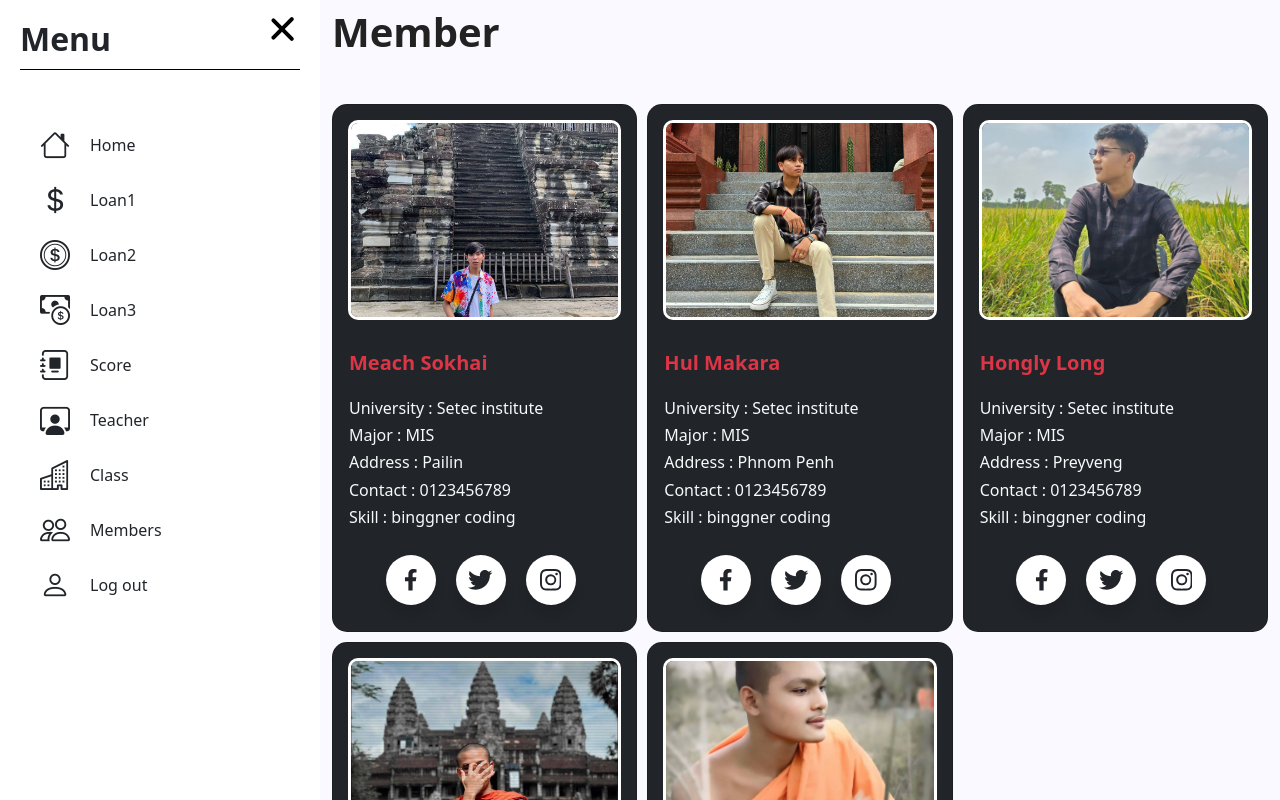
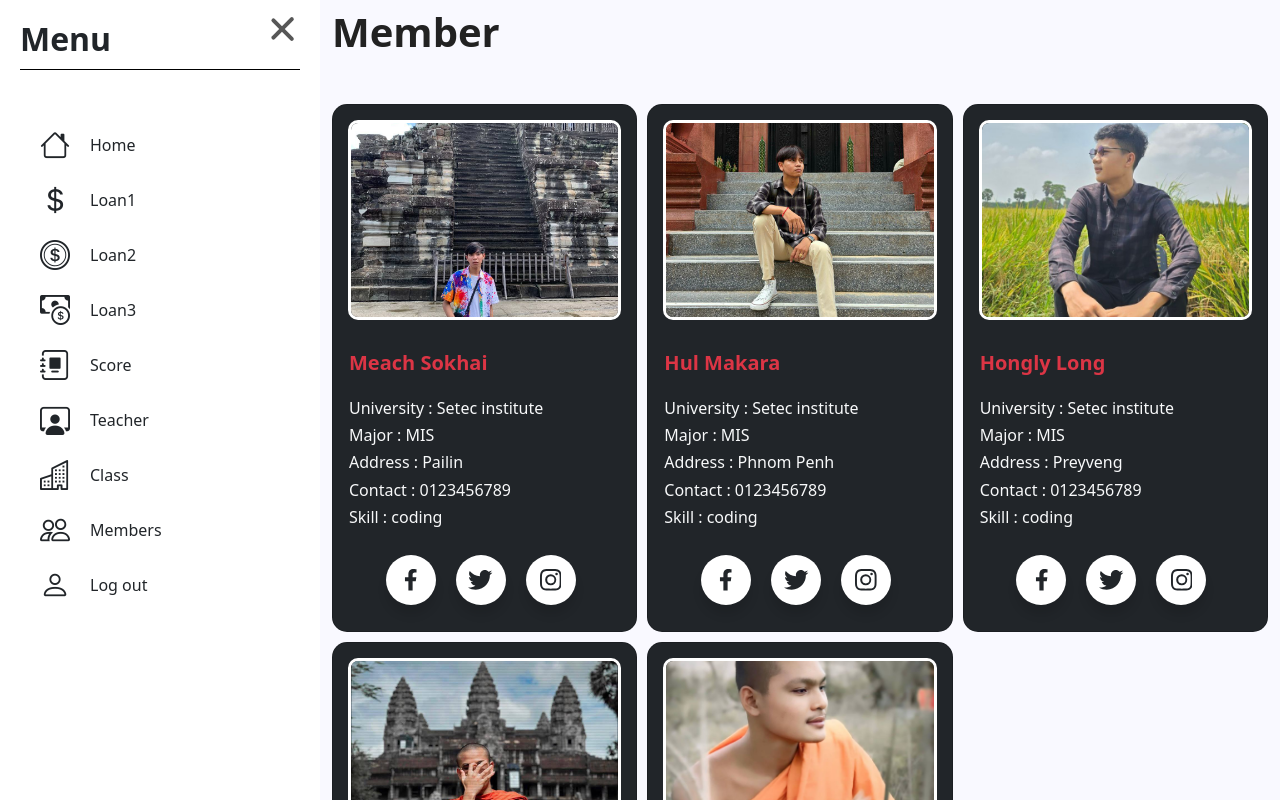
Before and after one commit to sokhaimeach/Depreciation_Website, an Angular app: page /menu/members in a window 1280 px wide. Built offline with nearby package versions, Linux system fonts and the light colour scheme.

Commit message:
udate color

```diff
--- a/src/app/dashboard/dashboard.css
+++ b/src/app/dashboard/dashboard.css
@@ -1,5 +1,5 @@
 :root {
-    --bg-dark: #2d2d2d;
+    --bg-dark: #404040;
     --bg-light: #ffffff;
     --txt-light: #ffffff;
     --txt-dark: #000000;
@@ -302,13 +302,13 @@
 
 /* Dark mode specific styles */
 .darkMode .offcanvas {
-    background-color: #1e1e1e;
+    background-color: #1a1a1a;
     color: #ffffff;
 }
 
 .darkMode .list-group-item {
-    background-color: #1e1e1e;
-    border-color: #333;
+    background-color: #313131;
+    border-color: #1c1c1c;
 }
 
 .darkMode .btn-close {
--- a/src/app/loan1/loan1.html
+++ b/src/app/loan1/loan1.html
@@ -1,5 +1,5 @@
 <div class="w-100">
-    <h1 class="fw-bold mb-5 mt-2 animate__animated animate__fadeInDown">{{loan_title}}</h1>
+    <h1 class="text-warning fw-bold mb-5 mt-2 animate__animated animate__fadeInDown">{{loan_title}}</h1>
     <div class="sumary-data d-flex gap-3 w-100 d-flex flex-wrap">
         @for(item of data; track $index){
         <div class="card text-white d-flex flex-row align-items-start p-2 flex-grow-1 animate__animated animate__fadeInUp"
--- a/src/app/members/members.ts
+++ b/src/app/members/members.ts
@@ -8,10 +8,10 @@ import { Component } from '@angular/core';
 })
 export class Members {
   members = [
-    {pic: 'images/profile.jpg',name: 'Meach Sokhai', school: 'Setec institute', address: 'Pailin', contact: '0123456789', skill: 'binggner coding'},
-    {pic: 'images/makara.jpg',name: 'Hul Makara', school: 'Setec institute', address: 'Phnom Penh', contact: '0123456789', skill: 'binggner coding'},
-    {pic: 'images/long.jpg',name: 'Hongly Long', school: 'Setec institute', address: 'Preyveng', contact: '0123456789', skill: 'binggner coding'},
-    {pic: 'images/rayu.jpg',name: 'Va Rayu', school: 'Setec institute', address: 'Kompot', contact: '0123456789', skill: 'binggner coding'},
-    {pic: 'images/somun.jpg',name: 'Oeun Somun', school: 'Setec institute', address: 'Kompot', contact: '0123456789', skill: 'binggner coding'}
+    {pic: 'images/profile.jpg',name: 'Meach Sokhai', school: 'Setec institute', address: 'Pailin', contact: '0123456789', skill: 'coding'},
+    {pic: 'images/makara.jpg',name: 'Hul Makara', school: 'Setec institute', address: 'Phnom Penh', contact: '0123456789', skill: 'coding'},
+    {pic: 'images/long.jpg',name: 'Hongly Long', school: 'Setec institute', address: 'Preyveng', contact: '0123456789', skill: 'coding'},
+    {pic: 'images/rayu.jpg',name: 'Va Rayu', school: 'Setec institute', address: 'Kompot', contact: '0123456789', skill: 'coding'},
+    {pic: 'images/somun.jpg',name: 'Oeun Somun', school: 'Setec institute', address: 'Kompot', contact: '0123456789', skill: 'coding'}
   ];
 }
--- a/src/app/menu/menu.css
+++ b/src/app/menu/menu.css
@@ -22,7 +22,7 @@
 }
 
 .darkMode .burger span {
-  background-color: var(--text-light) !important;
+  background-color: var(--bg-light) !important;
 }
 
 .loan1 {
@@ -147,7 +147,7 @@
   position: absolute;
   height: 4px;
   width: 100%;
-  background: black;
+  background: rgb(87, 87, 87);
   border-radius: 9px;
   opacity: 1;
   left: 0;
--- a/src/app/menu/menu.ts
+++ b/src/app/menu/menu.ts
@@ -31,7 +31,8 @@ export class Menu {
 
   constructor(public themeService: ThemeService) {
     try {
-      this.activeLink = JSON.parse(sessionStorage.getItem('setActiveStatus') || "[]") || [];
+      // this.activeLink = JSON.parse(sessionStorage.getItem('setActiveStatus') || "[]") || [];
+      this.activeLink = typeof window !== 'undefined' ? JSON.parse(sessionStorage.getItem('setActiveStatus') || "[]") : [];
     } catch (e) {
       console.error('Error parsing active link state:', e);
       this.activeLink = [];
--- a/src/styles.css
+++ b/src/styles.css
@@ -1,6 +1,6 @@
 /* You can add global styles to this file, and also import other style files */
 :root {
-  --bg-dark: #121212;
+  --bg-dark: #1a1a1a;
   --txt-light: #ffffff;
   --bg-light: #ffffff;
   --txt-dark: #000000;
```
